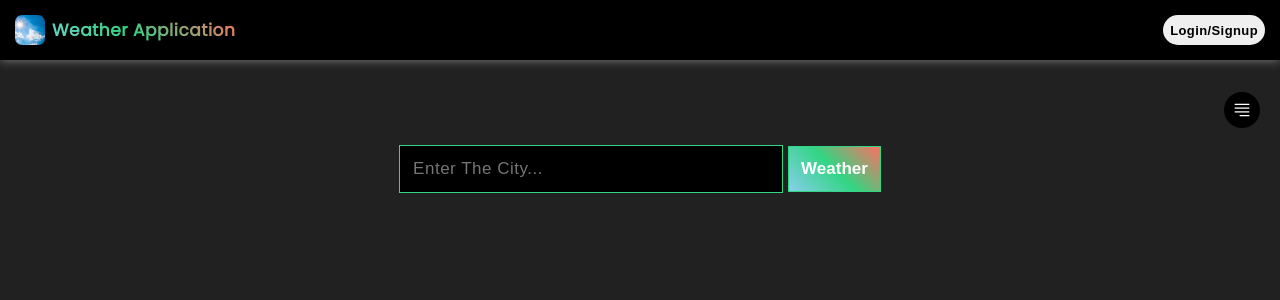
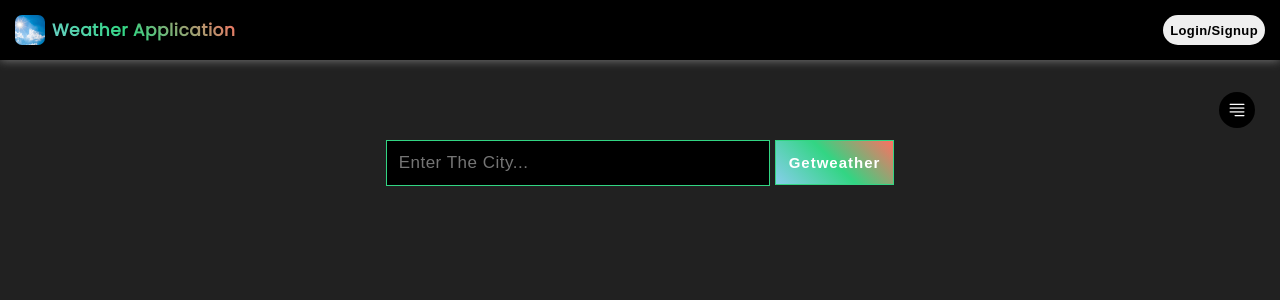
Before and after one commit to Lalithyaliki/Weather-App, a React (Vite) app: page / in a window 1280 px wide. Shown: the top 300 px of the page. Built offline with nearby package versions, Linux system fonts and the light colour scheme.

Commit message:
added localstorage

```diff
--- a/src/App.jsx
+++ b/src/App.jsx
@@ -15,8 +15,9 @@ function App() {
   const [loadinglogin, setlodinglogin] = useState(false);
 
   const [city, setcity] = useState('');
-  const [history, sethistory] = useState([]);
-  const [weatherDataMap, setWeatherDataMap] = useState({});
+  const [history, sethistory] = useState(() =>
+    JSON.parse(localStorage.getItem("history")) || []);
+
   const [showsearch, setShowSearch] = useState(false);
   const [error, seterror] = useState("");
 
@@ -25,9 +26,9 @@ function App() {
   const [imgloading, setimgloading] = useState(false);
 
 
-  const submitForm = async (e) => {
-    e.preventDefault();
-    const cityName = city;
+  const submitForm = async (e, cityNameArg) => {
+    if (e && e.preventDefault) e.preventDefault();
+    const cityName = cityNameArg || city;
 
     setimgloading(true);
 
@@ -36,13 +37,15 @@ function App() {
       await new Promise((resolve) => setTimeout(resolve, 1000));
       setimgloading(false);
 
-      const getWeather = await axios.get(`https://api.openweathermap.org/data/2.5/weather?q=${city}&appid=f63770e8dc91b47dd79e9b768b4d4c98&units=metric`);
+      const getWeather = await axios.get(`https://api.openweathermap.org/data/2.5/weather?q=${cityName}&appid=f63770e8dc91b47dd79e9b768b4d4c98&units=metric`);
       setweather(getWeather.data);
-      setWeatherDataMap((prev) => ({ ...prev, [cityName]: getWeather.data }));
       seterror("");
       setcity("");
+
       if (!history.includes(cityName)) {
-        sethistory((prev) => [...prev, cityName]);
+        const updatedHistory = [...history, cityName];
+        sethistory(updatedHistory);
+        localStorage.setItem("history", JSON.stringify(updatedHistory));
       }
 
       setsearchpopup(true);
@@ -52,23 +55,23 @@ function App() {
     }
 
     catch (e) {
-      setcity("");
       setweather(null);
       seterror(` No City
         Found - ${cityName}`);
+      setcity("");
+
     }
 
   }
   const handlesearch = (selectedcity) => {
     setShowSearch(false);
-    const citydata = weatherDataMap[selectedcity];
-    if (citydata) {
-      setweather(citydata);
-    }
+    submitForm(null, selectedcity);
   }
 
   const removecity = (citytoremove) => {
-    sethistory(history.filter((c) => c !== citytoremove));
+    const deletecity = history.filter((c) => c!==citytoremove);
+    sethistory(deletecity);
+    localStorage.setItem("history",JSON.stringify(deletecity));
   };
 
   const handlesuccess = async () => {
@@ -162,7 +165,8 @@ function App() {
               <h3>Search History</h3>
               <button className="btn" onClick={() => setShowSearch(false)}>x</button>
             </div>
-            <p className='clear-history' onClick={() => sethistory([])}>clear history</p>
+            <p className='clear-history' onClick={() =>
+            {sethistory([]) ,localStorage.setItem("history","[]")}}>clear history</p>
             {history.length === 0 ? <p className='no-searched-cities global-text'>No search history</p> :
               <ul className='searched-cities global-text'>
                 {history.map((cityName, index) => (
@@ -179,7 +183,7 @@ function App() {
             <input type='text' name='name'
               value={city}
               onChange={(e) => setcity(e.target.value)} placeholder='enter the city...' required />
-            <button type='submit'>weather</button>
+            <button type='submit'>Getweather</button>
           </form>
         </div>
 
--- a/src/styling/app/app.css
+++ b/src/styling/app/app.css
@@ -17,9 +17,14 @@ body .global-text {
 }
 
 img {
-  width: 30%;
+  width: 27%;
   height: auto;
   border-radius: 50%;
+}
+@media (min-width: 576px) {
+  img {
+    width: 20%;
+  }
 }
 @media (min-width: 768px) {
   img {
@@ -32,12 +37,24 @@ img {
   top: 5%;
   left: 50%;
   transform: translateX(-50%);
+  width: 65%;
   padding: 10px;
   color: white;
+  text-align: center;
   text-transform: capitalize;
   box-shadow: 0px 0px 7px #32d583;
   opacity: 0;
   transition: all 0.3s ease-in-out;
+}
+@media (min-width: 576px) {
+  .pop {
+    width: 50%;
+  }
+}
+@media (min-width: 768px) {
+  .pop {
+    width: 35%;
+  }
 }
 
 .open {
@@ -191,11 +208,19 @@ img {
 }
 
 .container {
-  padding-top: 95px;
+  padding-top: 80px;
+}
+@media (min-width: 576px) {
+  .container {
+    padding-top: 95px;
+  }
+}
+.container .search {
+  position: relative;
 }
 .container .search .icon {
-  text-align: end;
-  padding-right: 20px;
+  position: absolute;
+  right: 25px;
 }
 .container .search .icon i {
   border-radius: 50%;
@@ -318,11 +343,11 @@ img {
 }
 .container .input-search {
   text-align: center;
-  margin-top: 20px;
+  margin-top: 45px;
 }
 .container .input-search input {
-  width: 45%;
-  padding: 13px;
+  width: 53%;
+  padding: 12px;
   border: 1px solid #32d583;
   background-color: black;
   margin-right: 5px;
@@ -332,18 +357,29 @@ img {
   letter-spacing: 0.5px;
   text-transform: capitalize;
 }
-@media screen and (min-width: 768px) {
+@media (min-width: 576px) {
+  .container .input-search input {
+    width: 40%;
+  }
+}
+@media (min-width: 768px) {
+  .container .input-search input {
+    width: 35%;
+  }
+}
+@media (min-width: 1024px) {
   .container .input-search input {
     width: 30%;
   }
 }
 .container .input-search button {
-  padding: 12px;
+  padding: 13px;
   border: none;
   outline: none;
   background: linear-gradient(45deg, #87ceeb, #32d583, #ff6f61);
   border: 1px solid #32d583;
-  font-size: 17px;
+  font-size: 15px;
+  letter-spacing: 1px;
   color: white;
   font-weight: 700;
   text-transform: capitalize;
@@ -359,7 +395,7 @@ img {
   border-radius: 20px;
   display: flex;
   flex-direction: column;
-  padding: 20px;
+  padding: 17px;
   color: white;
   text-align: center;
 }
--- a/src/styling/app/app.scss
+++ b/src/styling/app/app.scss
@@ -20,13 +20,17 @@ body {
 }
 
 img {
-    width: 30%;
+    width: 27%;
     height: auto;
     border-radius: 50%;
 
+    @include media("sm") {
+        width: 20%;
+    }
     @include media("md") {
         width: 15%;
     }
+
 }
 
 .pop {
@@ -34,12 +38,21 @@ img {
     top: 5%;
     left: 50%;
     transform: translateX(-50%);
+    width:65%;
     padding: 10px;
     color: white;
+    text-align: center;
     text-transform: capitalize;
     box-shadow: 0px 0px 7px #32d583;
     opacity: 0;
     transition: all .3s ease-in-out;
+
+    @include media("sm"){
+        width:50%;
+    }
+    @include media("md"){
+        width:35%;
+    }
 
 }
 
@@ -221,13 +234,18 @@ img {
 }
 
 .container {
-    padding-top: 95px;
+    padding-top: 80px;
+
+    @include media("sm"){
+        padding-top:95px;
+    }
 
     .search {
+        position: relative;
 
         .icon {
-            text-align: end;
-            padding-right: 20px;
+            position: absolute;
+            right:25px;
 
             i {
                 border-radius: 50%;
@@ -368,11 +386,11 @@ img {
 
     .input-search {
         text-align: center;
-        margin-top: 20px;
+        margin-top: 45px;
 
         input {
-            width: 45%;
-            padding: 13px;
+            width: 53%;
+            padding: 12px;
             border: 1px solid #32d583;
             background-color: black;
             margin-right: 5px;
@@ -382,19 +400,26 @@ img {
             letter-spacing: .5px;
             text-transform: capitalize;
 
-            @media screen and (min-width:768px) {
-                width: 30%;
-            }
+           @include media("sm"){
+            width:40%;
+           }
+            @include media("md"){
+            width:35%;
+           }
+            @include media("lg"){
+            width:30%;
+           }
 
         }
 
         button {
-            padding: 12px;
+            padding: 13px;
             border: none;
             outline: none;
             background: linear-gradient(45deg, #87ceeb, #32d583, #ff6f61);
             border: 1px solid #32d583;
-            font-size: 17px;
+            font-size: 15px;
+            letter-spacing: 1px;
             color: white;
             font-weight: 700;
             text-transform: capitalize;
@@ -414,7 +439,7 @@ img {
         border-radius: 20px;
         display: flex;
         flex-direction: column;
-        padding: 20px;
+        padding: 17px;
         color: white;
         text-align: center;
 
```
Also changed, not shown: 1 other file (tests, documents, lock files or other folders).
